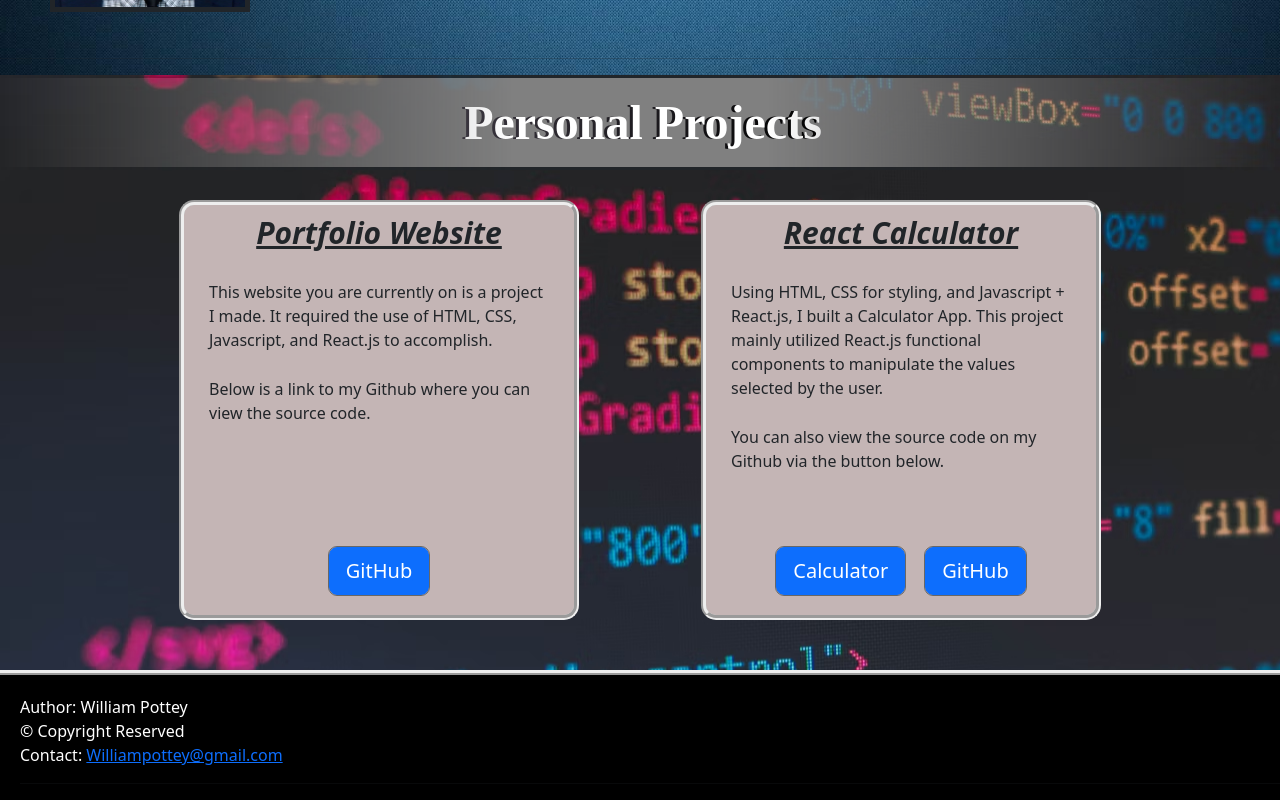
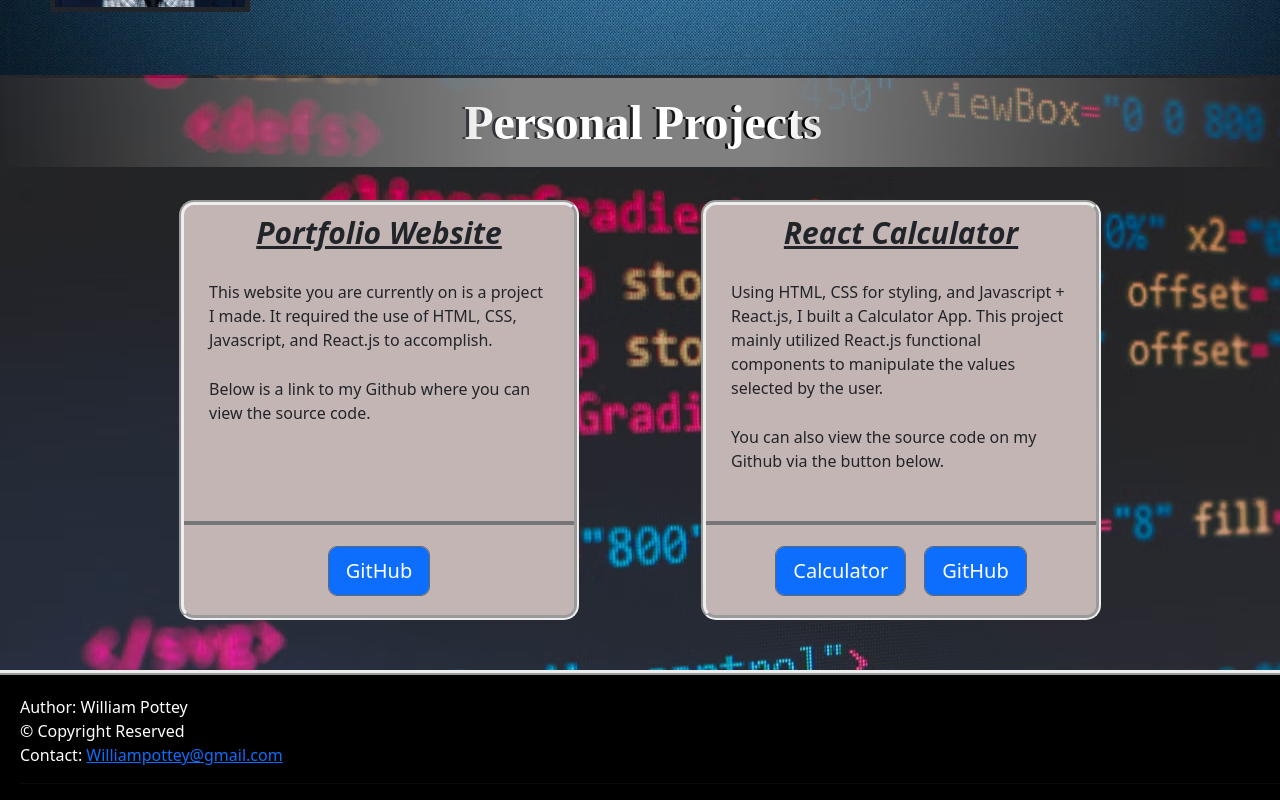
Before and after one commit to WilliamPottey/William-Pottey-Portfolio, a React (Vite) app: page / in a window 1280 px wide. Shown: the part 432-1232 px from the top of the page. Built offline with nearby package versions, Linux system fonts and the light colour scheme.

Commit message:
add lines back to proj boxes

```diff
--- a/src/components/Projects/projects.css
+++ b/src/components/Projects/projects.css
@@ -13,6 +13,15 @@
   position: relative;
   top: 20px;
   background-color: rgb(196, 181, 181);
+}
+
+.line {
+  width: 390px;
+  min-width: 390px;
+  height: 4px;
+  background-color: rgb(118, 118, 118);
+  position: absolute;
+  bottom: 90px;
 }
 
 .background-project {
--- a/src/components/Projects/projects.jsx
+++ b/src/components/Projects/projects.jsx
@@ -18,6 +18,7 @@ const Projects = () => {
           <div className="projDesc">
             Below is a link to my Github where you can view the source code.
           </div>
+          <div className="line"></div>
           <div className="flexButtons">
             <a
               href="https://github.com/WilliamPottey/William-Pottey-Portfolio"
@@ -40,7 +41,7 @@ const Projects = () => {
           <div className="projDesc">
             You can also view the source code on my Github via the button below.
           </div>
-          <hr />
+          <div className="line"></div>
           <div className="flexButtons">
             <a
               href="https://williampottey.github.io/React-Calculator-1/"
```
